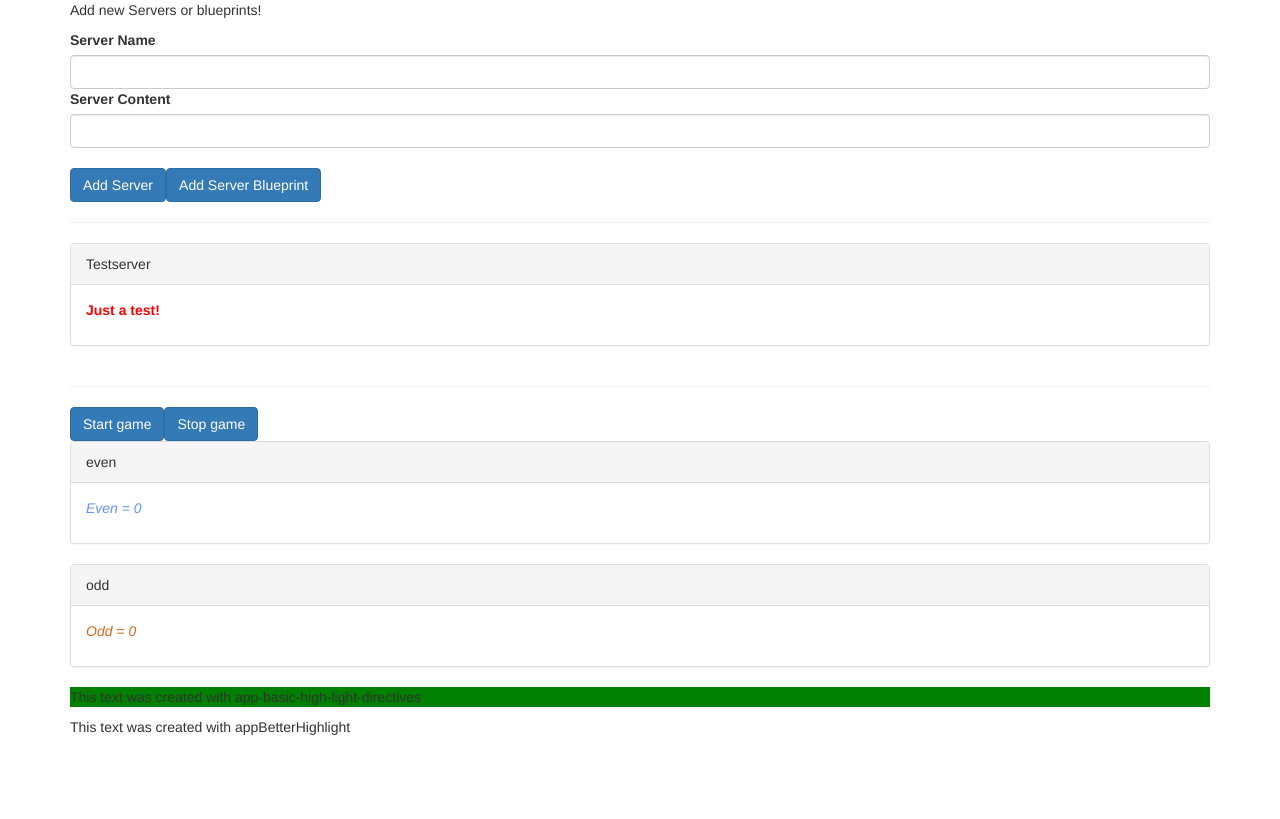
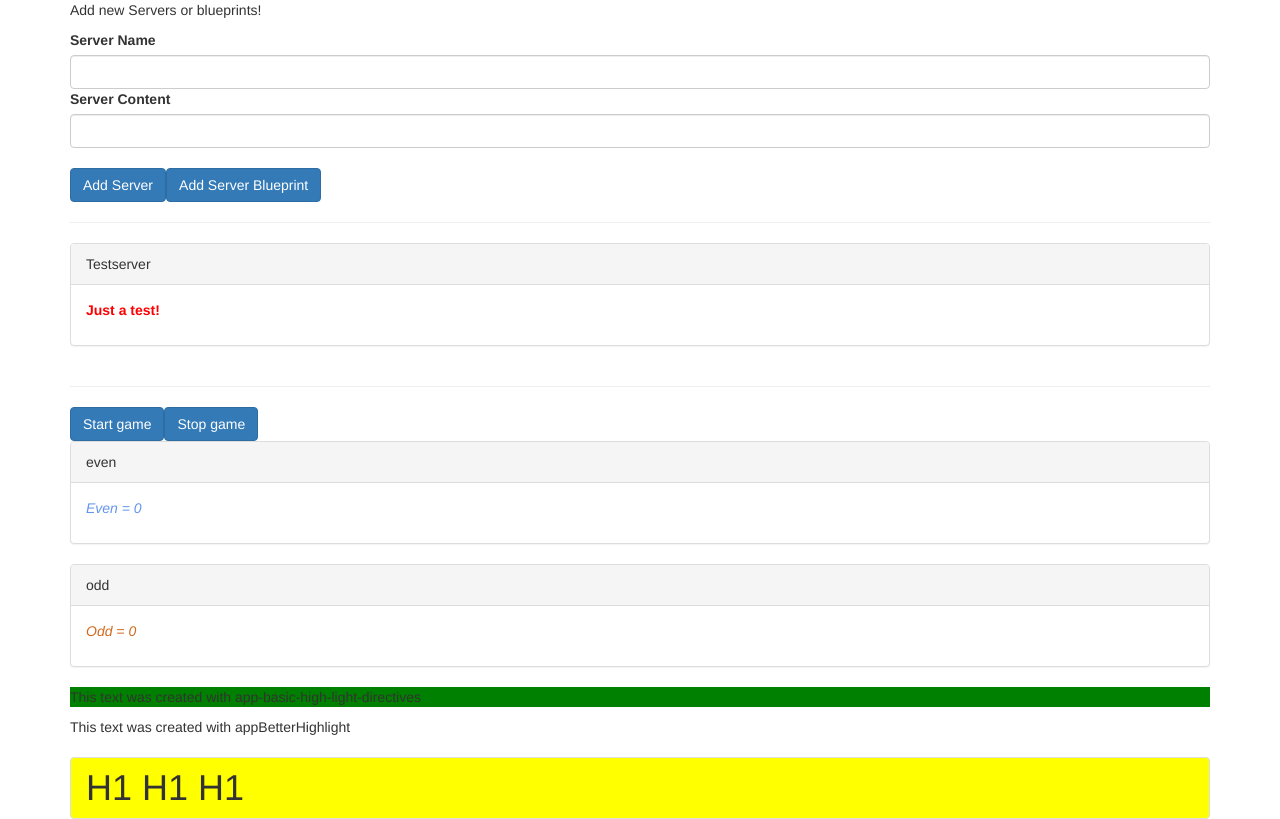
Before and after one commit to EvgeniErmakov/angular-learning-start, an Angular app: page / in a window 1280 px wide. Built offline with nearby package versions, Linux system fonts and the light colour scheme.

Commit message:
Section7: 100. Building a Structural Directive

```diff
--- a/src/app/app.component.html
+++ b/src/app/app.component.html
@@ -39,4 +39,8 @@
   <p app-basic-high-light>This text was created with app-basic-high-light-directives</p>
 
   <p appBetterHighlight>This text was created with appBetterHighlight</p>
+
+  <div *appUnless="false">
+    <h1 class="list-group-item" [ngStyle] = "{backgroundColor:'yellow'}">H1 H1 H1</h1>
+  </div>
 </div>
--- a/src/app/app.module.ts
+++ b/src/app/app.module.ts
@@ -10,6 +10,7 @@
 import {EvenComponent} from './even/even.component';
 import {BasicHighlightDirective} from "./basic-highlight/basic-highlight.directive";
 import { BetterHighlightDirective } from './better-highlight/better-highlight.directive';
+import { UnlessDirective } from './unless.directive';
 
 @NgModule({
   declarations: [
@@ -20,7 +21,8 @@
     OddComponent,
     EvenComponent,
     BasicHighlightDirective,
-    BetterHighlightDirective
+    BetterHighlightDirective,
+    UnlessDirective
   ],
   imports: [
     BrowserModule,
--- /dev/null
+++ b/src/app/unless.directive.ts
@@ -0,0 +1,18 @@
+import {Directive, Input, TemplateRef, ViewContainerRef} from '@angular/core';
+
+@Directive({
+  selector: '[appUnless]'
+})
+export class UnlessDirective {
+  @Input() set appUnless(condition: boolean) {
+    if (!condition) {
+      this.vcRef.createEmbeddedView(this.templateRef);
+    } else {
+    this.vcRef.clear();
+    }
+  }
+
+  constructor(private templateRef: TemplateRef<any>, private vcRef: ViewContainerRef) {
+  }
+
+}
```
